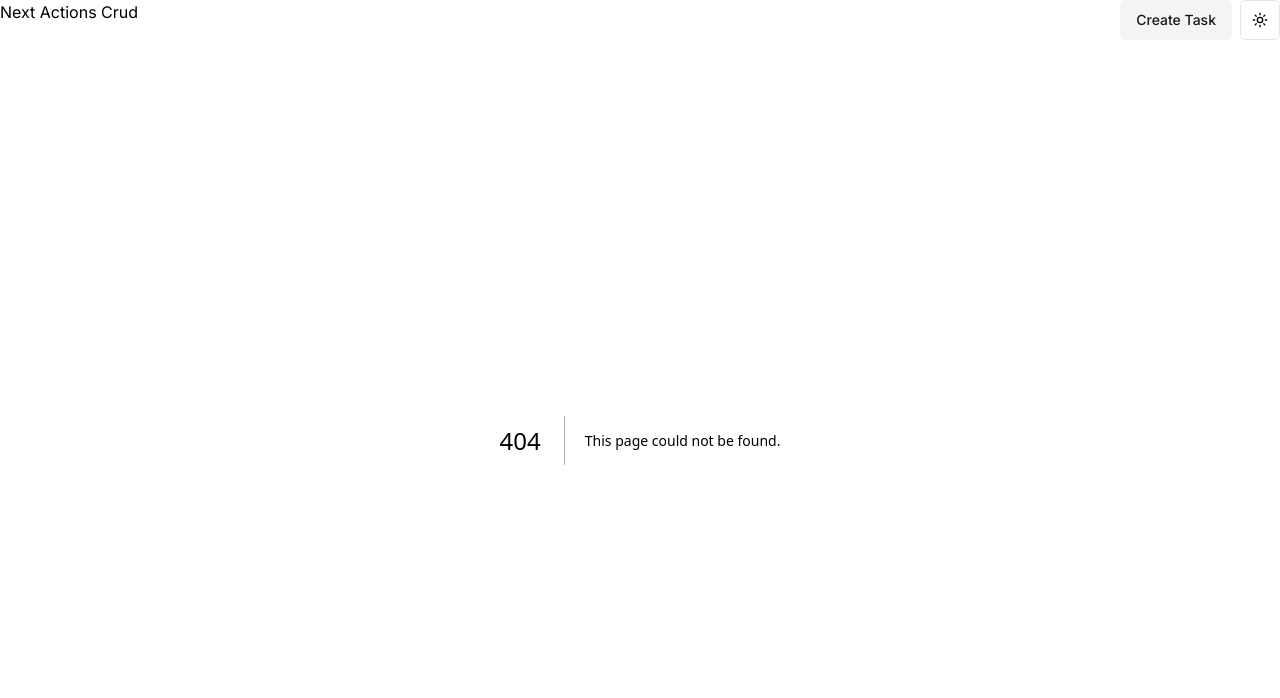
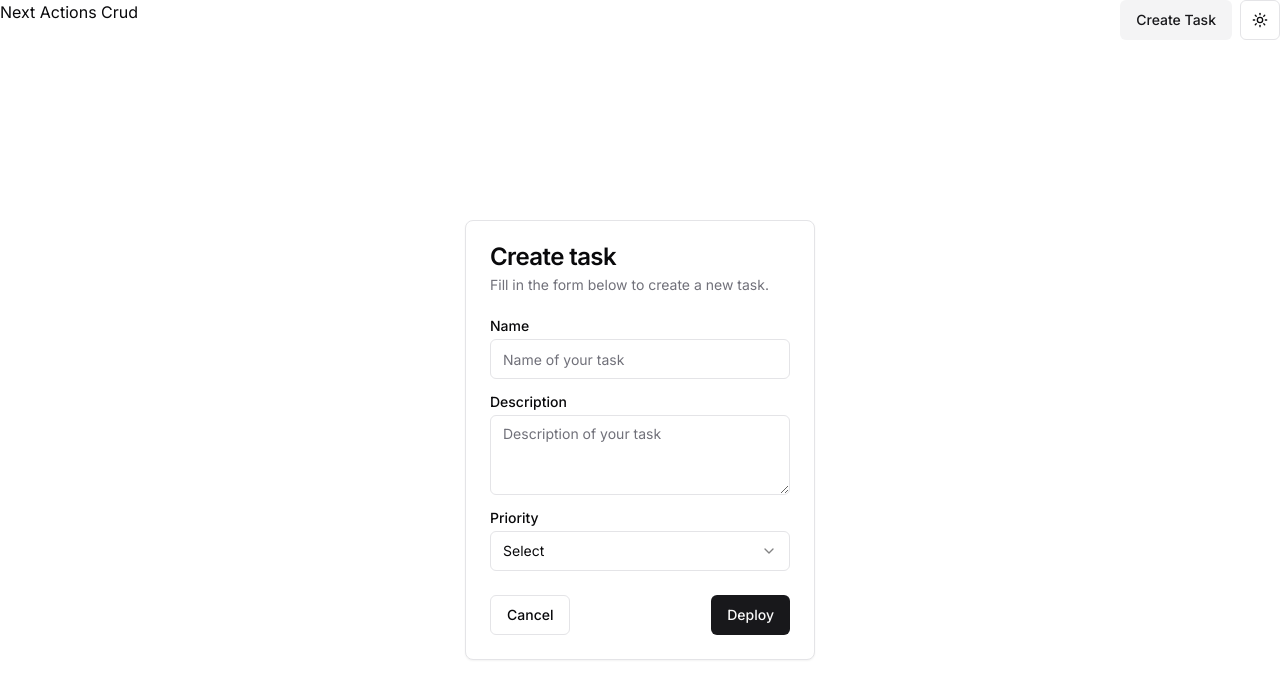
Before and after one commit to anibalalpizar/nextjs-crud-server-actions, a Next.js app: page /new in a window 1280 px wide. Before the commit this address had no page. Shown: the top 698 px of the page. Built offline with nearby package versions, Linux system fonts and the light colour scheme.

Commit message:
Add NewPage and CardWithForm components for task creation

```diff
--- /dev/null
+++ b/app/new/page.tsx
@@ -0,0 +1,12 @@
+import React from "react";
+import { CardWithForm } from "./task-form";
+
+function NewPage() {
+  return (
+    <div className="flex justify-center items-center h-screen">
+      <CardWithForm />
+    </div>
+  );
+}
+
+export default NewPage;
--- /dev/null
+++ b/app/new/task-form.tsx
@@ -0,0 +1,70 @@
+import * as React from "react";
+
+import { Button } from "@/components/ui/button";
+import {
+  Card,
+  CardContent,
+  CardDescription,
+  CardFooter,
+  CardHeader,
+  CardTitle,
+} from "@/components/ui/card";
+import { Input } from "@/components/ui/input";
+import { Label } from "@/components/ui/label";
+import {
+  Select,
+  SelectContent,
+  SelectItem,
+  SelectTrigger,
+  SelectValue,
+} from "@/components/ui/select";
+import { Textarea } from "@/components/ui/textarea";
+
+export function CardWithForm() {
+  return (
+    <Card className="w-[350px]">
+      <CardHeader>
+        <CardTitle>Create task</CardTitle>
+        <CardDescription>
+          Fill in the form below to create a new task.
+        </CardDescription>
+      </CardHeader>
+      <CardContent>
+        <form>
+          <div className="grid w-full items-center gap-4">
+            <div className="flex flex-col space-y-1.5">
+              <Label htmlFor="name">Name</Label>
+              <Input id="name" placeholder="Name of your task" />
+            </div>
+            <div className="flex flex-col space-y-1.5">
+              <Label htmlFor="description">Description</Label>
+              <Textarea
+                name="description"
+                id="description"
+                placeholder="Description of your task"
+              />
+            </div>
+            <div className="flex flex-col space-y-1.5">
+              <Label htmlFor="framework">Priority</Label>
+              <Select>
+                <SelectTrigger id="framework">
+                  <SelectValue placeholder="Select" />
+                </SelectTrigger>
+                <SelectContent position="popper">
+                  <SelectItem value="low">Low</SelectItem>
+                  <SelectItem value="medium">Medium</SelectItem>
+                  <SelectItem value="high">High</SelectItem>
+                  <SelectItem value="urgent">Urgent</SelectItem>
+                </SelectContent>
+              </Select>
+            </div>
+          </div>
+        </form>
+      </CardContent>
+      <CardFooter className="flex justify-between">
+        <Button variant="outline">Cancel</Button>
+        <Button>Deploy</Button>
+      </CardFooter>
+    </Card>
+  );
+}
```
